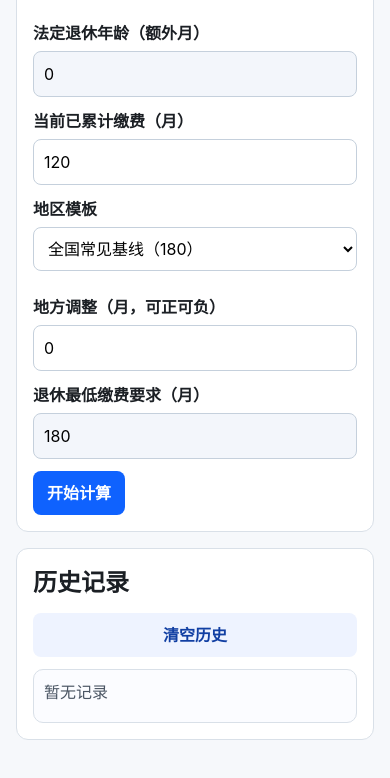
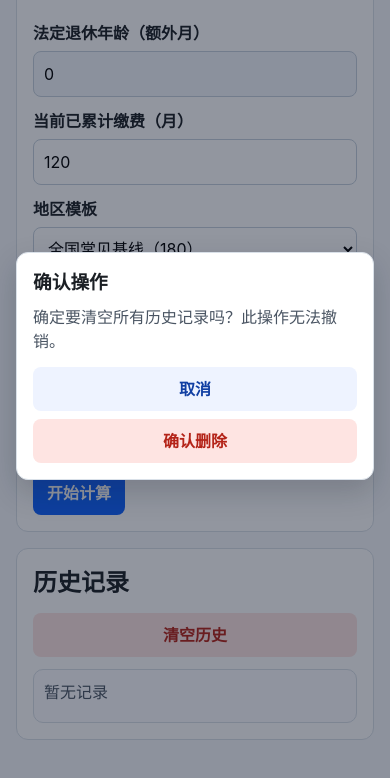
Before and after one commit to sutra/social-security-retirement-calculator-web, a website with bundled scripts: page index.html in a window 390 px wide. Both pictures are taken after a click on the button "清空历史". Shown: the part 537-1315 px from the top of the page. Built offline with nearby package versions, Linux system fonts and the light colour scheme.

Commit message:
Use custom confirmation modal for history deletion

```diff
--- a/app.js
+++ b/app.js
@@ -23,6 +23,10 @@ const downloadButton = document.getElementById("download-result");
 const historyList = document.getElementById("history-list");
 const clearHistoryButton = document.getElementById("clear-history");
 const stepsList = document.getElementById("steps");
+const confirmModal = document.getElementById("confirm-modal");
+const confirmModalMessage = document.getElementById("confirm-modal-message");
+const confirmCancelButton = document.getElementById("confirm-cancel");
+const confirmOkButton = document.getElementById("confirm-ok");
 
 const HISTORY_KEY = "retirement-calculator-history-v1";
 const HISTORY_LIMIT = 20;
@@ -36,6 +40,7 @@ const REGION_TEMPLATE_OPTIONS = [
 ];
 
 let currentResultText = "";
+let confirmAction = null;
 let currentAsOfDateString = "";
 
 function formatDate(date) {
@@ -201,6 +206,18 @@ function getRegionTemplateText(regionTemplate) {
 		return "广东模板";
 	}
 	return "自定义";
+}
+
+function openConfirmModal(message, onConfirm) {
+	confirmAction = onConfirm;
+	confirmModalMessage.textContent = message;
+	confirmModal.hidden = false;
+	confirmOkButton.focus();
+}
+
+function closeConfirmModal() {
+	confirmModal.hidden = true;
+	confirmAction = null;
 }
 
 function applyRetirementAgePreset() {
@@ -371,7 +388,7 @@ function renderHistory() {
 					<p>${item.time} | ${item.profileText} | 还需 ${formatDuration(item.monthsUntilEligible)}</p>
 					<div class="history-actions">
 						<button type="button" class="secondary" data-action="restore" data-index="${index}">恢复这条输入</button>
-						<button type="button" class="secondary" data-action="delete" data-index="${index}">删除</button>
+												<button type="button" class="secondary danger" data-action="delete" data-index="${index}">删除</button>
 					</div>
 				</li>
 			`;
@@ -531,9 +548,11 @@ historyList.addEventListener("click", (event) => {
 
 	const items = readHistory();
 	if (action === "delete") {
-		items.splice(index, 1);
-		saveHistory(items);
-		renderHistory();
+		openConfirmModal("确定删除这条历史记录吗？", () => {
+			items.splice(index, 1);
+			saveHistory(items);
+			renderHistory();
+		});
 		return;
 	}
 
@@ -559,8 +578,32 @@ historyList.addEventListener("click", (event) => {
 });
 
 clearHistoryButton.addEventListener("click", () => {
-	localStorage.removeItem(HISTORY_KEY);
-	renderHistory();
+	openConfirmModal("确定要清空所有历史记录吗？此操作无法撤销。", () => {
+		localStorage.removeItem(HISTORY_KEY);
+		renderHistory();
+	});
+});
+
+confirmCancelButton.addEventListener("click", closeConfirmModal);
+
+confirmOkButton.addEventListener("click", () => {
+	if (typeof confirmAction === "function") {
+		confirmAction();
+	}
+	closeConfirmModal();
+});
+
+confirmModal.addEventListener("click", (event) => {
+	const target = event.target;
+	if (target instanceof HTMLElement && target.dataset.closeModal === "true") {
+		closeConfirmModal();
+	}
+});
+
+document.addEventListener("keydown", (event) => {
+	if (event.key === "Escape" && !confirmModal.hidden) {
+		closeConfirmModal();
+	}
 });
 
 applyRetirementAgePreset();
--- a/index.html
+++ b/index.html
@@ -138,10 +138,22 @@
 			<section class="card">
 				<div class="history-head">
 					<h2>历史记录</h2>
-					<button id="clear-history" type="button" class="secondary">清空历史</button>
+											<button id="clear-history" type="button" class="secondary danger">清空历史</button>
 				</div>
 				<ul id="history-list" class="history-list"></ul>
 			</section>
+
+						<section id="confirm-modal" class="modal" hidden>
+							<div class="modal-backdrop" data-close-modal="true"></div>
+							<div class="modal-card" role="dialog" aria-modal="true" aria-labelledby="confirm-modal-title">
+								<h3 id="confirm-modal-title">确认操作</h3>
+								<p id="confirm-modal-message">确定执行该操作吗？</p>
+								<div class="modal-actions">
+									<button id="confirm-cancel" type="button" class="secondary">取消</button>
+									<button id="confirm-ok" type="button" class="secondary danger">确认删除</button>
+								</div>
+							</div>
+						</section>
 		</main>
 
 		<script src="https://cdn.jsdelivr.net/npm/html2canvas@1.4.1/dist/html2canvas.min.js"></script>
--- a/styles.css
+++ b/styles.css
@@ -100,6 +100,15 @@ button:hover {
 	background: #dde7ff;
 }
 
+.danger {
+	background: #fee4e2;
+	color: #b42318;
+}
+
+.danger:hover {
+	background: #fecdca;
+}
+
 .result ul {
 	margin: 0;
 	padding-left: 18px;
@@ -160,6 +169,52 @@ button:hover {
 	gap: 8px;
 }
 
+.modal {
+	position: fixed;
+	inset: 0;
+	z-index: 999;
+	display: grid;
+	place-items: center;
+	padding: 16px;
+}
+
+.modal[hidden] {
+	display: none;
+}
+
+.modal-backdrop {
+	position: absolute;
+	inset: 0;
+	background: rgba(15, 23, 42, 0.45);
+}
+
+.modal-card {
+	position: relative;
+	z-index: 1;
+	width: min(460px, 100%);
+	background: #fff;
+	border-radius: 12px;
+	border: 1px solid #d9e0e8;
+	padding: 16px;
+	box-shadow: 0 12px 30px rgba(15, 23, 42, 0.2);
+}
+
+.modal-card h3 {
+	margin: 0 0 8px;
+}
+
+.modal-card p {
+	margin: 0;
+	color: #4a5563;
+}
+
+.modal-actions {
+	display: flex;
+	justify-content: flex-end;
+	gap: 8px;
+	margin-top: 14px;
+}
+
 .error {
 	color: #b42318;
 	font-weight: 700;
@@ -171,7 +226,8 @@ button:hover {
 	}
 
 	.actions,
-	.history-head {
+	.history-head,
+	.modal-actions {
 		flex-direction: column;
 		align-items: stretch;
 	}
```
